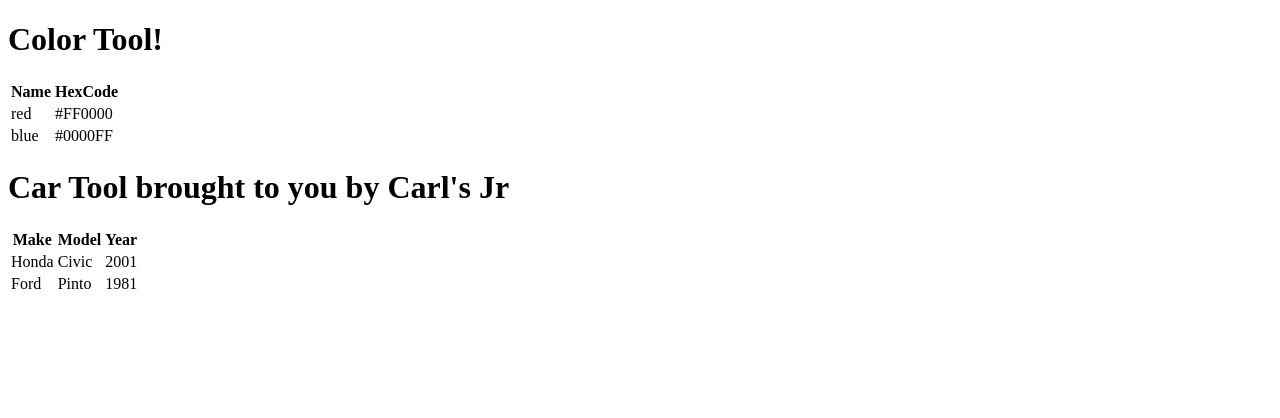
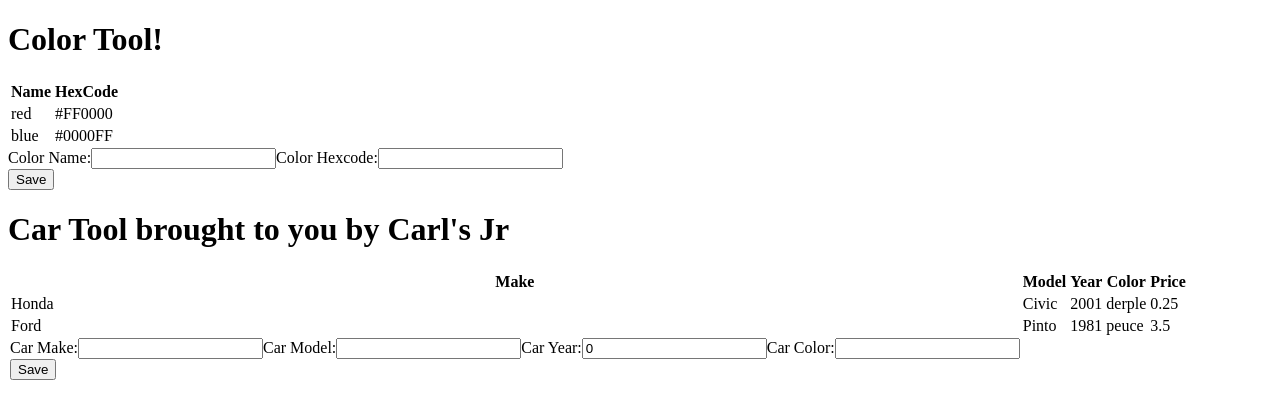
Before and after one commit to catastrophe-brandon/angular-demo-app, an Angular app: page / in a window 1280 px wide. Shown: the top 418 px of the page. Built offline with nearby package versions, Linux system fonts and the light colour scheme.

Commit message:
Example of using a template form

```diff
--- a/src/app/app.module.ts
+++ b/src/app/app.module.ts
@@ -7,7 +7,7 @@
 // Makes the ColorToolModule available to this file, does not lexically import the source.
 import { ColorToolModule } from './color-tool/color-tool.module';
 import { AppComponent } from './app.component';
-import {CarToolModule} from './car-tool/car-tool.module';
+import { CarToolModule } from './car-tool/car-tool.module';
 
 
 // @NgModule is a typescript thing
--- a/src/app/car-tool/car-tool.module.ts
+++ b/src/app/car-tool/car-tool.module.ts
@@ -1,10 +1,11 @@
 import { NgModule } from '@angular/core';
 import { CommonModule } from '@angular/common';
 import { CarHomeComponent } from './components/car-home/car-home.component';
+import { FormsModule, ReactiveFormsModule } from '@angular/forms';
 
 @NgModule({
   imports: [
-    CommonModule
+    CommonModule, FormsModule, ReactiveFormsModule
   ],
   declarations: [CarHomeComponent],
   exports: [CarHomeComponent]
--- a/src/app/car-tool/components/car-home/car-home.component.html
+++ b/src/app/car-tool/components/car-home/car-home.component.html
@@ -8,6 +8,8 @@
     <th>Make</th>
     <th>Model</th>
     <th>Year</th>
+    <th>Color</th>
+    <th>Price</th>
   </tr>
   </thead>
   <tbody>
@@ -21,7 +23,44 @@
     <td>{{car.make}}</td>
     <td>{{car.model}}</td>
     <td>{{car.year}}</td>
+    <td>{{car.color}}</td>
+    <td>{{car.price}}</td>
   </tr>
 
   </tbody>
+
+  <div>
+    <!-- ng-model (template forms), reactive forms can be used to connect form to a model -->
+
+    <label for="car-make">Car Make:</label>
+    <input type="text" id="car-make" name="carMake"
+           [(ngModel)]="carTemplateForm.carMakeInput">
+
+    <label for="car-model">Car Model:</label>
+    <input type="text" id="car-model" name="carModel"
+           [(ngModel)]="carTemplateForm.carModelInput">
+
+    <label for="car-year">Car Year:</label>
+    <input type="number" id="car-year" name="carYear"
+           [(ngModel)]="carTemplateForm.carYearInput">
+
+    <label for="car-color">Car Color:</label>
+    <input type="text" id="car-color" name="carColor"
+           [(ngModel)]="carTemplateForm.carColorInput">
+
+
+
+    <!--<label for="color-hexcode">Color Name:</label>-->
+    <!--<input type="text" id="color-hexcode" name="colorHexCode"-->
+           <!--[(ngModel)]="colorTemplateForm.colorHexCodeInput">-->
+
+  </div>
+
+  <!--
+    Parens indicate an output.
+    Square brackets indicate an input.
+  -->
+
+  <button type="button" (click)="showTemplateForm()">Save</button>
+
 </table>
--- a/src/app/car-tool/components/car-home/car-home.component.ts
+++ b/src/app/car-tool/components/car-home/car-home.component.ts
@@ -13,7 +13,19 @@
 
   public headerText = 'Car Tool brought to you by Carl\'s Jr';
   public cars: Car[] = [
-    {id: 1, make: 'Honda', model: 'Civic', year: 2001, price: 0.25},
-    {id: 2, make: 'Ford', model: 'Pinto', year: 1981, price: 3.50}
+    {id: 1, make: 'Honda', model: 'Civic', year: 2001, price: 0.25, color: 'derple'},
+    {id: 2, make: 'Ford', model: 'Pinto', year: 1981, price: 3.50, color: 'peuce'}
   ];
+
+  public carTemplateForm = {
+    carMakeInput: '',
+    carModelInput: '',
+    carYearInput: 0,
+    carPriceInput: 0.00,
+    carColorInput: '',
+  };
+
+  public showTemplateForm() {
+    console.log(this.carTemplateForm);
+  }
 }
--- a/src/app/car-tool/models/car.ts
+++ b/src/app/car-tool/models/car.ts
@@ -4,4 +4,5 @@
   model: string;
   year: number;
   price: number;
+  color: string;
 }
--- a/src/app/color-tool/color-tool.module.ts
+++ b/src/app/color-tool/color-tool.module.ts
@@ -1,10 +1,13 @@
 import { NgModule } from '@angular/core';
 import { CommonModule } from '@angular/common';
+
+import { FormsModule, ReactiveFormsModule } from '@angular/forms';
 import { ColorHomeComponent } from './components/color-home/color-home.component';
+
 
 @NgModule({
   imports: [
-    CommonModule
+    CommonModule, ReactiveFormsModule, FormsModule
   ],
   declarations: [ColorHomeComponent],
   // Needed to expose the component outside the module
--- a/src/app/color-tool/components/color-home/color-home.component.html
+++ b/src/app/color-tool/components/color-home/color-home.component.html
@@ -23,3 +23,25 @@
 
   </tbody>
 </table>
+<form>
+  <div>
+    <!-- ng-model (template forms), reactive forms can be used to connect form to a model -->
+
+    <label for="color-name">Color Name:</label>
+    <input type="text" id="color-name" name="colorNameInput"
+           [(ngModel)]="colorTemplateForm.colorNameInput">
+
+
+    <label for="color-hexcode">Color Hexcode:</label>
+    <input type="text" id="color-hexcode" name="colorHexCode"
+           [(ngModel)]="colorTemplateForm.colorHexCodeInput">
+
+  </div>
+
+  <!--
+    Parens indicate an output.
+    Square brackets indicate an input.
+  -->
+
+  <button type="button" (click)="showTemplateForm()">Save</button>
+</form>
--- a/src/app/color-tool/components/color-home/color-home.component.ts
+++ b/src/app/color-tool/components/color-home/color-home.component.ts
@@ -47,4 +47,13 @@
     {id: 1, name: 'red', hexCode: '#FF0000'},
     {id: 2, name: 'blue', hexCode: '#0000FF'}
   ];
+
+  public colorTemplateForm = {
+    colorNameInput: '',
+    colorHexCodeInput: '',
+  };
+
+  public showTemplateForm() {
+    console.log(this.colorTemplateForm);
+  }
 }
--- a/tslint.json
+++ b/tslint.json
@@ -70,7 +70,7 @@
     "no-string-literal": false,
     "no-string-throw": true,
     "no-switch-case-fall-through": true,
-    "no-trailing-whitespace": true,
+    "no-trailing-whitespace": false,
     "no-unnecessary-initializer": true,
     "no-unused-expression": true,
     "no-use-before-declare": true,
```
